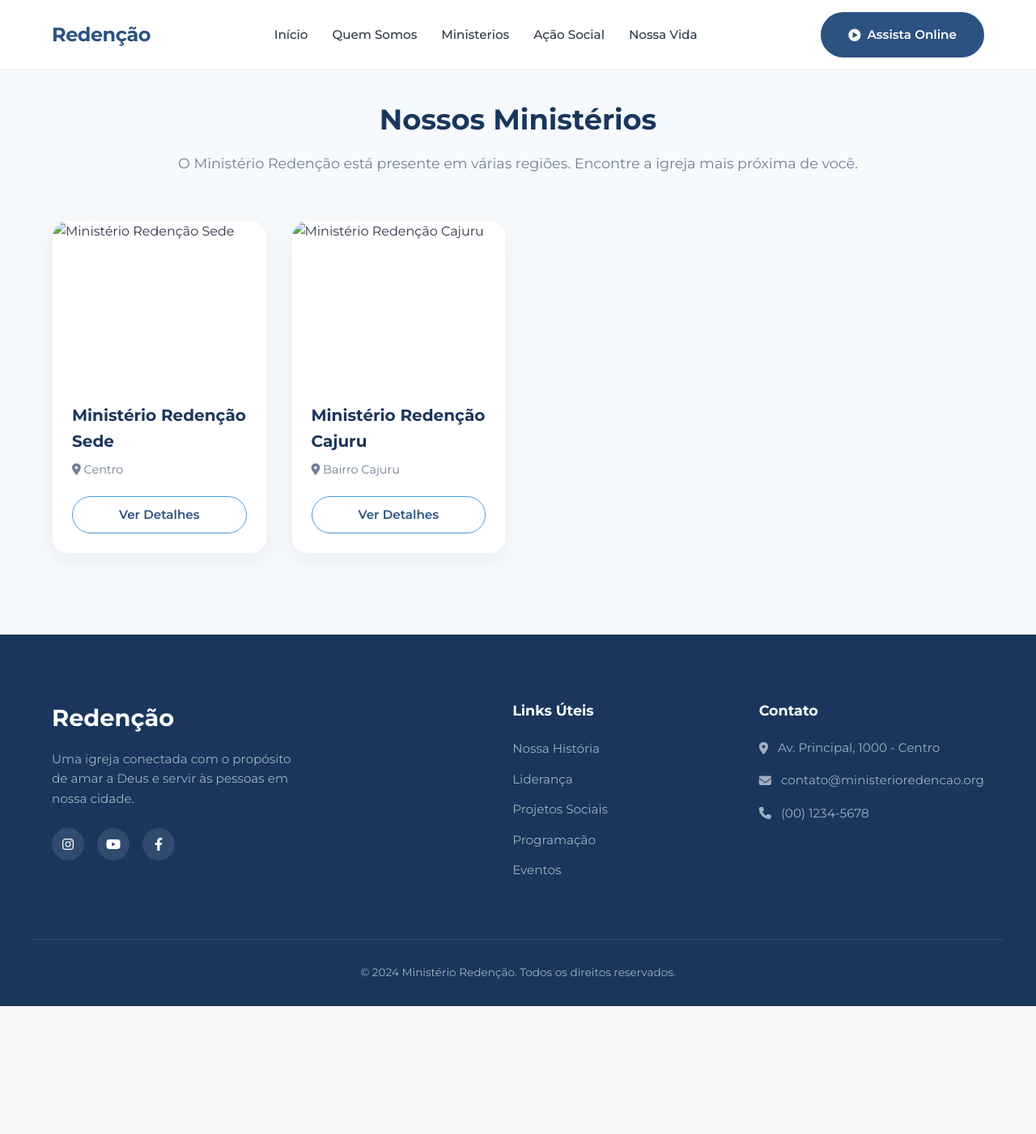
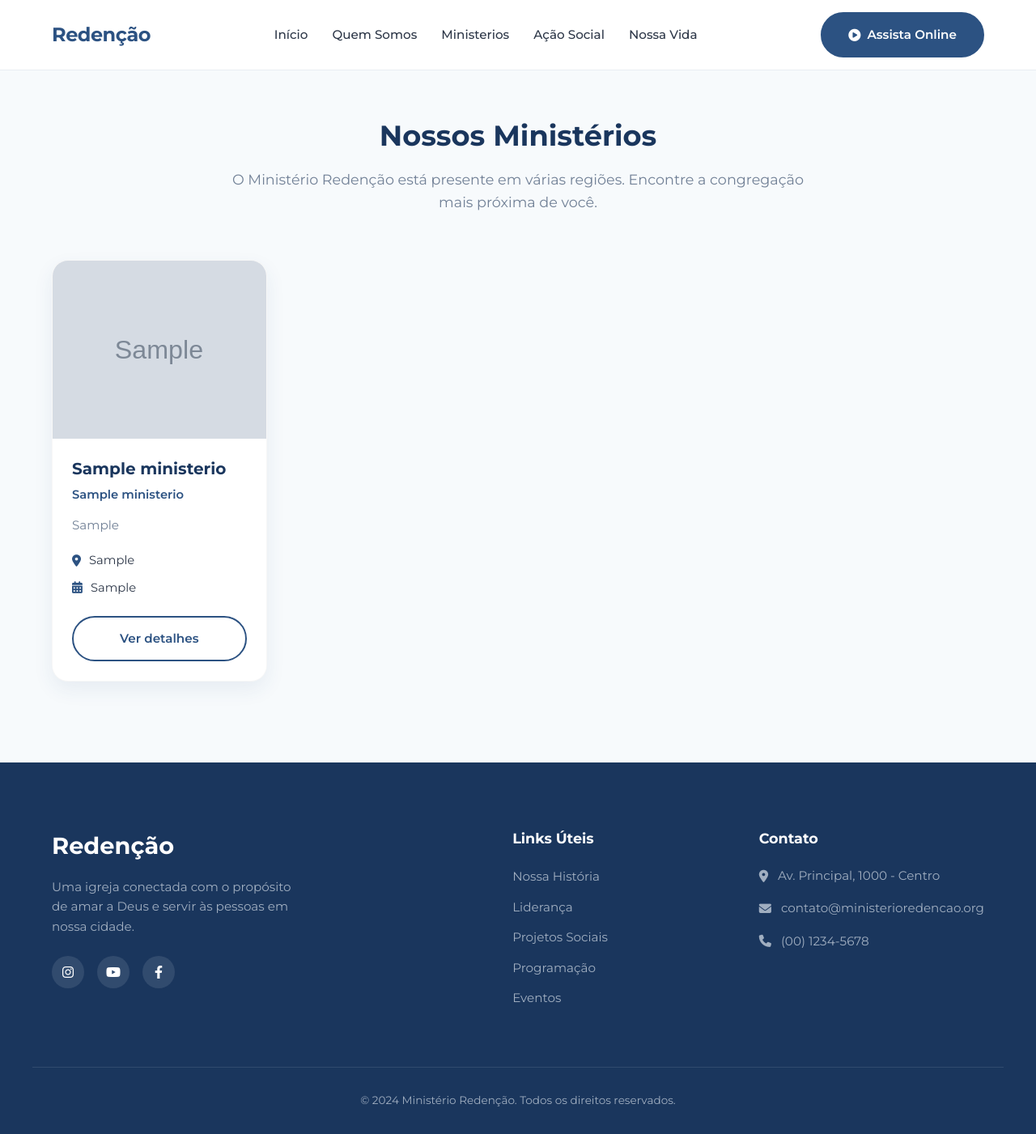
Before and after one commit to Diogo-Augusto14/igreja, a Django app: template template/ministerio.html in a window 1280 px wide. Shown: the whole page at 81% size. Before the commit the page ends 1243 px from the top, so only its background shows below. Run offline with Django 5.2, Linux system fonts and the light colour scheme; the template is opened without the code that fills it: values that come from a table or form of the project are taken from there, others are empty; tables that the repository leaves empty hold one stand-in row (values such as "Sample post"); grey boxes marked "Sample" are stand-in pictures; some libraries are stand-ins or nearby versions.

Commit message:
criei o banco e ajustei o html do ministerio e dos detalhes agora eles puxam ja direto do banco de dados

```diff
--- a/config/urls.py
+++ b/config/urls.py
@@ -1,4 +1,3 @@
-
 from django.contrib import admin
 from django.urls import path
 from core.views import home, ministerio, detalhe_ministerio
@@ -6,6 +5,6 @@ from core.views import home, ministerio, detalhe_ministerio
 urlpatterns = [
     path('admin/', admin.site.urls),
     path('', home, name='home'),
-    path('ministerio', ministerio, name='ministerio'),
-    path('ministerio/<int:id>/', detalhe_ministerio, name='detalhe_ministerio'),
+    path('ministerio/', ministerio, name='ministerio'),
+    path('ministerio/<slug:slug>/', detalhe_ministerio, name='detalhe_ministerio'),
 ]
--- a/static/css/style.css
+++ b/static/css/style.css
@@ -45,6 +45,11 @@ ul {
     list-style: none;
 }
 
+img {
+    display: block;
+    max-width: 100%;
+}
+
 /* --- ESTRUTURA GLOBAL --- */
 .container {
     width: 100%;
@@ -75,6 +80,8 @@ ul {
 .section-header p {
     color: var(--text-muted);
     font-size: 1.1rem;
+    max-width: 720px;
+    margin: 0 auto;
 }
 
 /* --- BOTÕES --- */
@@ -103,6 +110,17 @@ ul {
     border-color: var(--primary-dark);
     transform: translateY(-2px);
     box-shadow: var(--shadow-hover);
+}
+
+.btn-outline {
+    border: 2px solid var(--primary-color);
+    color: var(--primary-color);
+    background-color: transparent;
+}
+
+.btn-outline:hover {
+    background-color: var(--primary-color);
+    color: var(--white);
 }
 
 .btn-text {
@@ -225,12 +243,12 @@ ul {
 
 .hero-content p {
     font-size: clamp(1rem, 2vw, 1.2rem);
-    max-width: 600px;
+    max-width: 700px;
     margin: 0 auto 40px;
-    opacity: 0.9;
+    opacity: 0.95;
 }
 
-/* --- LAYOUT ASSIMÉTRICO (SOBRE & SOCIAL) --- */
+/* --- LAYOUT ASSIMÉTRICO --- */
 .asymetric-layout {
     display: flex;
     flex-direction: column;
@@ -266,25 +284,7 @@ ul {
     border-radius: var(--radius-lg);
     box-shadow: var(--shadow-soft);
     object-fit: cover;
-}
-
-.social-list {
-    margin: 24px 0;
-}
-
-.social-list li {
-    margin-bottom: 16px;
-    display: flex;
-    align-items: flex-start;
-    gap: 12px;
-    color: var(--text-muted);
-    font-size: 1.05rem;
-}
-
-.social-list i {
-    color: var(--primary-color);
-    margin-top: 5px;
-    font-size: 1.2rem;
+    min-height: 420px;
 }
 
 /* --- LIDERANÇA --- */
@@ -396,6 +396,158 @@ ul {
     position: relative;
 }
 
+/* --- PÁGINA MINISTÉRIOS --- */
+.ministerio-page-section {
+    padding-top: 140px;
+}
+
+.ministerios-grid {
+    display: grid;
+    grid-template-columns: repeat(1, 1fr);
+    gap: 30px;
+    margin-top: 40px;
+}
+
+.ministerio-card {
+    background: var(--white);
+    border-radius: var(--radius-lg);
+    overflow: hidden;
+    box-shadow: var(--shadow-soft);
+    transition: var(--transition-smooth);
+    border: 1px solid rgba(0, 0, 0, 0.03);
+    height: 100%;
+}
+
+.ministerio-card:hover {
+    transform: translateY(-8px);
+    box-shadow: var(--shadow-hover);
+}
+
+.ministerio-card-link {
+    display: flex;
+    flex-direction: column;
+    height: 100%;
+}
+
+.ministerio-card-image-wrapper {
+    overflow: hidden;
+}
+
+.ministerio-card img {
+    width: 100%;
+    height: 220px;
+    object-fit: cover;
+    transition: transform 0.4s ease;
+}
+
+.ministerio-card:hover img {
+    transform: scale(1.05);
+}
+
+.ministerio-card-content {
+    padding: 24px;
+    flex: 1;
+    display: flex;
+    flex-direction: column;
+}
+
+.ministerio-card-content h3 {
+    color: var(--primary-dark);
+    font-size: 1.25rem;
+    margin-bottom: 8px;
+    line-height: 1.3;
+}
+
+.ministerio-subtitulo {
+    display: inline-block;
+    color: var(--primary-color);
+    font-weight: 600;
+    font-size: 0.92rem;
+    margin-bottom: 14px;
+}
+
+.ministerio-card-content p {
+    color: var(--text-muted);
+    font-size: 0.95rem;
+    margin-bottom: 20px;
+    flex: 1;
+}
+
+.ministerio-meta {
+    display: flex;
+    flex-direction: column;
+    gap: 10px;
+    margin-bottom: 22px;
+    color: var(--text-dark);
+    font-size: 0.92rem;
+}
+
+.ministerio-meta span {
+    display: flex;
+    align-items: center;
+    gap: 10px;
+}
+
+.ministerio-meta i {
+    color: var(--primary-color);
+}
+
+.ministerio-btn {
+    width: 100%;
+    text-align: center;
+    pointer-events: none;
+}
+
+.sem-ministerios {
+    grid-column: 1 / -1;
+    background: var(--white);
+    border-radius: var(--radius-lg);
+    padding: 40px;
+    text-align: center;
+    box-shadow: var(--shadow-soft);
+}
+
+.sem-ministerios h3 {
+    color: var(--primary-dark);
+    margin-bottom: 10px;
+}
+
+.sem-ministerios p {
+    color: var(--text-muted);
+}
+
+/* --- DETALHE DO MINISTÉRIO --- */
+.min-hero {
+    height: 65vh;
+    min-height: 420px;
+    background-size: cover;
+    background-position: center;
+    background-repeat: no-repeat;
+}
+
+.info-box {
+    margin-top: 24px;
+    background: var(--bg-light);
+    padding: 20px;
+    border-radius: var(--radius-md);
+    border-left: 4px solid var(--primary-color);
+}
+
+.info-box h3 {
+    color: var(--primary-dark);
+    font-size: 1.1rem;
+    margin-bottom: 8px;
+    display: flex;
+    align-items: center;
+    gap: 10px;
+}
+
+.info-box p {
+    color: var(--text-dark);
+    margin: 0;
+    font-size: 0.95rem;
+}
+
 /* --- FOOTER --- */
 .footer {
     background-color: var(--primary-dark);
@@ -480,7 +632,7 @@ ul {
     font-size: 0.85rem;
 }
 
-/* --- ANIMAÇÕES E CLASSES DE ESTADO --- */
+/* --- ANIMAÇÕES --- */
 .fade-in {
     opacity: 0;
     transform: translateY(30px);
@@ -492,7 +644,13 @@ ul {
     transform: translateY(0);
 }
 
-/* --- MEDIA QUERIES (DESKTOP) --- */
+/* --- RESPONSIVO --- */
+@media (min-width: 600px) {
+    .ministerios-grid {
+        grid-template-columns: repeat(2, 1fr);
+    }
+}
+
 @media (min-width: 768px) {
     .nav-links {
         display: flex;
@@ -532,103 +690,9 @@ ul {
         grid-template-columns: 2fr 1fr 1fr;
     }
 }
-/* --- MINISTÉRIOS GRID E CARDS --- */
-.ministerios-grid {
-    display: grid;
-    grid-template-columns: repeat(1, 1fr);
-    gap: 30px;
-    margin-top: 40px;
-}
-
-@media (min-width: 600px) {
-    .ministerios-grid { grid-template-columns: repeat(2, 1fr); }
-}
 
 @media (min-width: 992px) {
-    .ministerios-grid { grid-template-columns: repeat(4, 1fr); }
+    .ministerios-grid {
+        grid-template-columns: repeat(4, 1fr);
+    }
 }
-
-.ministerio-card {
-    background: var(--white);
-    border-radius: var(--radius-lg);
-    overflow: hidden;
-    box-shadow: var(--shadow-soft);
-    transition: var(--transition-smooth);
-    display: flex;
-    flex-direction: column;
-    border: 1px solid rgba(0, 0, 0, 0.03);
-}
-
-.ministerio-card:hover {
-    transform: translateY(-8px);
-    box-shadow: var(--shadow-hover);
-}
-
-.ministerio-card img {
-    width: 100%;
-    height: 200px;
-    object-fit: cover;
-}
-
-.ministerio-card-content {
-    padding: 24px;
-    flex: 1;
-    display: flex;
-    flex-direction: column;
-}
-
-.ministerio-card-content h3 {
-    color: var(--primary-dark);
-    font-size: 1.25rem;
-    margin-bottom: 8px;
-}
-
-.ministerio-card-content p {
-    color: var(--text-muted);
-    font-size: 0.9rem;
-    margin-bottom: 20px;
-    flex: 1;
-}
-
-.ministerio-card .btn-outline {
-    width: 100%;
-    border: 1px solid var(--primary-light);
-    color: var(--primary-color);
-    padding: 10px;
-}
-
-.ministerio-card .btn-outline:hover {
-    background-color: var(--primary-color);
-    color: var(--white);
-}
-
-/* --- PÁGINA DETALHE DO MINISTÉRIO --- */
-.min-hero {
-    height: 60vh;
-    min-height: 400px;
-    background-size: cover;
-    background-position: center;
-}
-
-.info-box {
-    margin-top: 24px;
-    background: var(--bg-light);
-    padding: 20px;
-    border-radius: var(--radius-md);
-    border-left: 4px solid var(--primary-color);
-}
-
-.info-box h3 {
-    color: var(--primary-dark);
-    font-size: 1.1rem;
-    margin-bottom: 8px;
-    display: flex;
-    align-items: center;
-    gap: 10px;
-}
-
-.info-box p {
-    color: var(--text-dark);
-    margin: 0;
-    font-size: 0.95rem;
-}
--- a/static/js/script.js
+++ b/static/js/script.js
@@ -1,25 +1,19 @@
-/**
- * Script Principal - Ministério Redenção (Home Institucional)
- */
-
 document.addEventListener('DOMContentLoaded', () => {
-
-    // 1. ANIMAÇÃO ON SCROLL (Intersection Observer)
     const fadeElements = document.querySelectorAll('.fade-in');
 
     const appearOptions = {
-        threshold: 0.15, // Aciona quando 15% do elemento estiver na tela
-        rootMargin: "0px 0px -50px 0px"
+        threshold: 0.15,
+        rootMargin: '0px 0px -50px 0px'
     };
 
-    const appearOnScroll = new IntersectionObserver(function(entries, observer) {
+    const appearOnScroll = new IntersectionObserver((entries, observer) => {
         entries.forEach(entry => {
             if (!entry.isIntersecting) {
                 return;
-            } else {
-                entry.target.classList.add('visible');
-                observer.unobserve(entry.target); // Otimização: para de observar após animar
             }
+
+            entry.target.classList.add('visible');
+            observer.unobserve(entry.target);
         });
     }, appearOptions);
 
@@ -27,7 +21,6 @@ document.addEventListener('DOMContentLoaded', () => {
         appearOnScroll.observe(element);
     });
 
-    // 2. MENU MOBILE
     const mobileBtn = document.querySelector('.mobile-menu-btn');
     const navLinks = document.querySelector('.nav-links');
 
@@ -35,7 +28,6 @@ document.addEventListener('DOMContentLoaded', () => {
         mobileBtn.addEventListener('click', () => {
             navLinks.classList.toggle('active');
 
-            // Adicionando via JS para evitar poluir o CSS caso o JS falhe
             if (navLinks.classList.contains('active')) {
                 navLinks.style.display = 'flex';
                 navLinks.style.flexDirection = 'column';
@@ -47,12 +39,12 @@ document.addEventListener('DOMContentLoaded', () => {
                 navLinks.style.padding = '20px';
                 navLinks.style.boxShadow = '0 10px 20px rgba(0,0,0,0.1)';
                 navLinks.style.borderTop = '1px solid #f0f0f0';
+                navLinks.style.zIndex = '999';
             } else {
                 navLinks.style.display = 'none';
             }
         });
 
-        // Fechar menu ao clicar em um link
         const links = navLinks.querySelectorAll('a');
         links.forEach(link => {
             link.addEventListener('click', () => {
@@ -64,102 +56,3 @@ document.addEventListener('DOMContentLoaded', () => {
         });
     }
 });
-// --- LÓGICA DINÂMICA DE MINISTÉRIOS (PREPARAÇÃO PARA SUPABASE) ---
-
-// 1. Simulação do Banco de Dados (Futuramente virá do Supabase)
-const mockMinisterios = [
-    {
-        id: "sede",
-        nome: "Ministério Redenção Sede",
-        enderecoCurto: "Centro",
-        enderecoCompleto: "Av. Principal, 1000 - Centro, Cidade - UF",
-        pastor: "Pr. Marcos Silva e Pra. Helena",
-        horarios: "Domingo às 18h | Quarta às 20h",
-        descricao: "A igreja mãe do nosso ministério, onde tudo começou. Um ambiente espaçoso e acolhedor para toda a família.",
-        imagem: "https://via.placeholder.com/800x600/2C5282/FFFFFF?text=Redencao+Sede"
-    },
-    {
-        id: "cajuru",
-        nome: "Ministério Redenção Cajuru",
-        enderecoCurto: "Bairro Cajuru",
-        enderecoCompleto: "Rua das Flores, 250 - Cajuru, Cidade - UF",
-        pastor: "Pr. João Batista",
-        horarios: "Domingo às 19h | Quinta às 20h",
-        descricao: "Nossa congregação no coração do Cajuru. Uma igreja vibrante, com forte atuação na comunidade local e amor pelas pessoas.",
-        imagem: "https://via.placeholder.com/800x600/1A365D/FFFFFF?text=Redencao+Cajuru"
-    }
-    // Adicione os outros 6 aqui com o mesmo padrão para testar
-];
-
-// Função que futuramente buscará do Supabase
-async function getMinisterios() {
-    // Exemplo futuro:
-    // const { data, error } = await supabase.from('ministerios').select('*');
-    // return data;
-
-    return mockMinisterios; // Retorno simulado atual
-}
-
-// 2. Renderizar a Lista (Página ministerios.html)
-async function renderMinisteriosList() {
-    const grid = document.getElementById('ministerios-grid');
-    if (!grid) return; // Só executa se estiver na página da lista
-
-    const ministerios = await getMinisterios();
-    grid.innerHTML = ''; // Limpa o "Carregando..."
-
-    ministerios.forEach(min => {
-        const card = document.createElement('article');
-        card.className = 'ministerio-card fade-in visible'; // Já deixo visível para não conflitar com o observer caso o DOM carregue rápido
-
-        card.innerHTML = `
-            <img src="${min.imagem}" alt="${min.nome}">
-            <div class="ministerio-card-content">
-                <h3>${min.nome}</h3>
-                <p><i class="fas fa-map-marker-alt"></i> ${min.enderecoCurto}</p>
-                <a href="ministerio_detalhe.html?id=${min.id}" class="btn-outline">Ver Detalhes</a>
-            </div>
-        `;
-        grid.appendChild(card);
-    });
-}
-
-// 3. Renderizar a Página de Detalhe Dinâmica (Página ministerio_detalhe.html)
-async function renderMinisterioDetail() {
-    // Pega o ID da URL (ex: ?id=cajuru)
-    const urlParams = new URLSearchParams(window.location.search);
-    const minId = urlParams.get('id');
-
-    const nomeElement = document.getElementById('min-nome');
-    if (!nomeElement) return; // Só executa se estiver na página de detalhe
-
-    const ministerios = await getMinisterios();
-    const minData = ministerios.find(m => m.id === minId);
-
-    if (minData) {
-        // Popula os dados no HTML
-        document.getElementById('min-nome').innerText = minData.nome;
-        document.getElementById('min-endereco-curto').innerText = minData.enderecoCurto;
-        document.getElementById('min-descricao').innerText = minData.descricao;
-        document.getElementById('min-endereco-completo').innerText = minData.enderecoCompleto;
-        document.getElementById('min-pastor').innerText = minData.pastor;
-        document.getElementById('min-horarios').innerText = minData.horarios;
-
-        const imgEl = document.getElementById('min-imagem');
-        imgEl.src = minData.imagem;
-        imgEl.style.display = 'block';
-
-        const heroBg = document.getElementById('min-hero-bg');
-        heroBg.style.backgroundImage = `url('${minData.imagem}')`;
-    } else {
-        // Caso o ID não exista ou alguém digite URL errada
-        nomeElement.innerText = "Ministério não encontrado";
-        document.getElementById('min-endereco-curto').innerText = "Verifique o link acessado.";
-    }
-}
-
-// Inicializa as funções dependendo da página em que o usuário está
-document.addEventListener('DOMContentLoaded', () => {
-    renderMinisteriosList();
-    renderMinisterioDetail();
-});
--- a/template/ministerio.html
+++ b/template/ministerio.html
@@ -1,20 +1,64 @@
 {% extends 'base.html' %}
 {% load static %}
 
-{% block titulo %}<title>Nossos Ministérios | Ministério Redenção</title>{% endblock %}
+{% block titulo %}
+<title>Nossos Ministérios | Ministério Redenção</title>
+{% endblock %}
 
 {% block conteudo %}
 <main>
-    <section class="section bg-light" style="padding-top: 120px;">
+    <section class="section bg-light ministerio-page-section">
         <div class="container fade-in">
             <div class="section-header">
                 <h2>Nossos Ministérios</h2>
-                <p>O Ministério Redenção está presente em várias regiões. Encontre a igreja mais próxima de você.</p>
+                <p>
+                    O Ministério Redenção está presente em várias regiões.
+                    Encontre a congregação mais próxima de você.
+                </p>
             </div>
 
-            <div id="ministerios-grid" class="ministerios-grid">
-                <a href="{% url 'detalhe_ministerio' %}"></a>
-                </div>
+            <div class="ministerios-grid">
+                {% for ministerio in ministerios %}
+                    <article class="ministerio-card">
+                        <a href="{% url 'detalhe_ministerio' ministerio.slug %}" class="ministerio-card-link">
+                            <div class="ministerio-card-image-wrapper">
+                                <img
+                                    src="{{ ministerio.imagem_capa.url }}"
+                                    alt="{{ ministerio.nome }}"
+                                >
+                            </div>
+
+                            <div class="ministerio-card-content">
+                                <h3>{{ ministerio.nome }}</h3>
+
+                                {% if ministerio.subtitulo %}
+                                    <span class="ministerio-subtitulo">{{ ministerio.subtitulo }}</span>
+                                {% endif %}
+
+                                <p>{{ ministerio.resumo }}</p>
+
+                                <div class="ministerio-meta">
+                                    <span><i class="fas fa-map-marker-alt"></i> {{ ministerio.local }}</span>
+
+                                    {% if ministerio.dia_reuniao %}
+                                        <span><i class="fas fa-calendar-alt"></i> {{ ministerio.dia_reuniao }}</span>
+                                    {% endif %}
+                                </div>
+
+                                <span class="btn-outline ministerio-btn">Ver detalhes</span>
+                            </div>
+                        </a>
+                    </article>
+                {% empty %}
+                    <div class="sem-ministerios">
+                        <h3>Nenhum ministério cadastrado ainda.</h3>
+                        <p>
+                            Assim que você adicionar ministérios no banco de dados,
+                            eles aparecerão automaticamente aqui.
+                        </p>
+                    </div>
+                {% endfor %}
+            </div>
         </div>
     </section>
 </main>
```
Also changed, not shown: core/models.py (+17 -1 lines), core/views.py (+20 -5 lines), template/detalhe_ministerio.html (+49 -13 lines), core/migrations/0001_initial.py (added), core/migrations/__init__.py (added).
